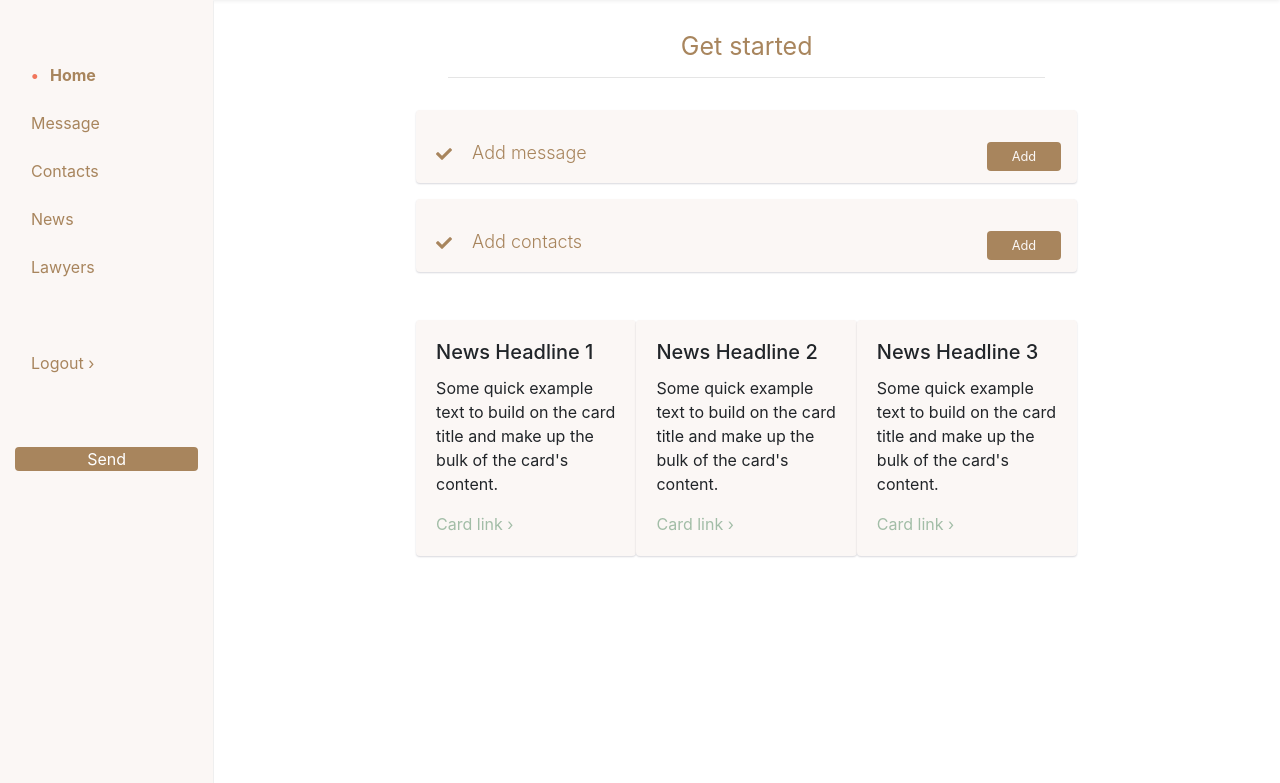
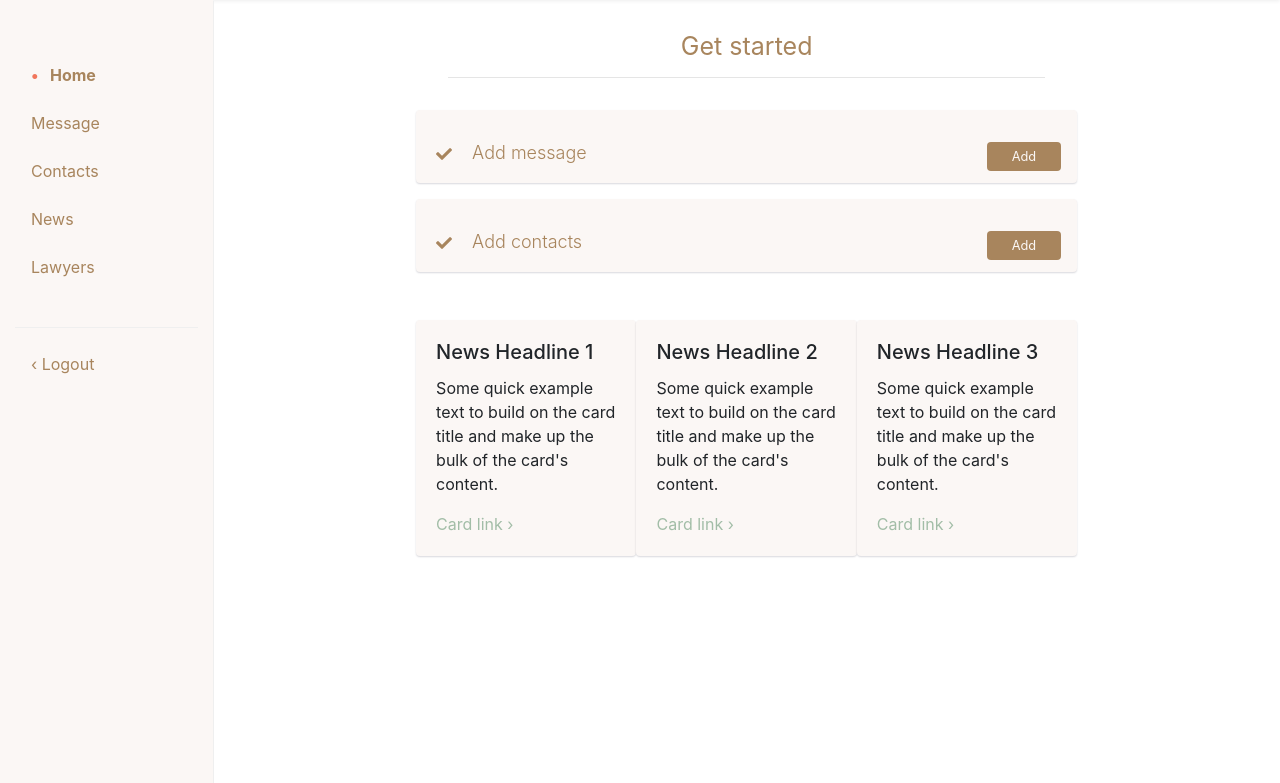
Before and after one commit to michebot/humano, a Flask app: page /user-home in a window 1280 px wide. Shown: the part 57-840 px from the top of the page. Run offline with Flask 2, Linux system fonts and the light colour scheme; the visitor is signed in with stand-in values (Sample User, id 1); data comes from the database, SQL or seed files in the repository; data that the repository does not hold is empty; some libraries are stand-ins or nearby versions.

Commit message:
Adding changes to navigation and homepage

```diff
--- a/static/css/styles.css
+++ b/static/css/styles.css
@@ -193,6 +193,11 @@ li:not(.active):before {
     text-decoration: none;
 }
 
+.super {
+    color: #fff;
+    background-color: #f1765c;
+}
+
 /* Making life easier */
 .m0 {
     margin: 0px !important;
@@ -228,6 +233,10 @@ li:not(.active):before {
 
 .mr1 {
     margin-right: 1rem;
+}
+
+.bt {
+    border-top: 1px solid #efefef;
 }
 
 .box-shadow {
@@ -366,6 +375,10 @@ circle::before{
 
 .green {
   background-color: #a2bda7;
+}
+
+.white {
+  background-color: #fff;
 }
 
 .brown {
--- a/templates/base.html
+++ b/templates/base.html
@@ -62,14 +62,9 @@
                             Lawyers
                         </a>
                     </li>
-                    <li class="nav-item">
+                    <li class="nav-item bt">
                         <a class="nav-link" href="/logout">
-                            Logout &rsaquo;
-                        </a>
-                    </li>
-                    <li class="nav-item mt3">
-                        <a class="nav-link send-button" href="#">
-                            Send
+                            &lsaquo; Logout
                         </a>
                     </li>
                 {% endif %}
--- a/templates/index.html
+++ b/templates/index.html
@@ -104,7 +104,7 @@
                   <div class="circle green shift-left-down"></div>
               </div>
               <div class="col-4">
-                <div class="circle green small shift-left"></div>
+                <div class="circle white small shift-left"></div>
                 <div class="circle brown small shift-right"></div>
                 <div class="circle red small shift-left"></div>
                 <div class="circle yellow small"></div>
@@ -112,7 +112,7 @@
               <div class="col-4">
                   <div class="ball-wrap">
                       <div class="circle green"></div>
-                      <div class="circle green small special"></div>
+                      <div class="circle white small special"></div>
                       <div class="circle brown small special"></div>
                       <div class="circle red small special"></div>
                       <div class="circle yellow small m0 special"></div>
--- a/templates/user-home.html
+++ b/templates/user-home.html
@@ -36,7 +36,8 @@
                 <button
                 type="button"
                 id="send-message-location"
-                class="action-button"><strong>SEND</strong>
+                class="action-button super">
+                    Send
               </button>
               </div>
             </div>
```
